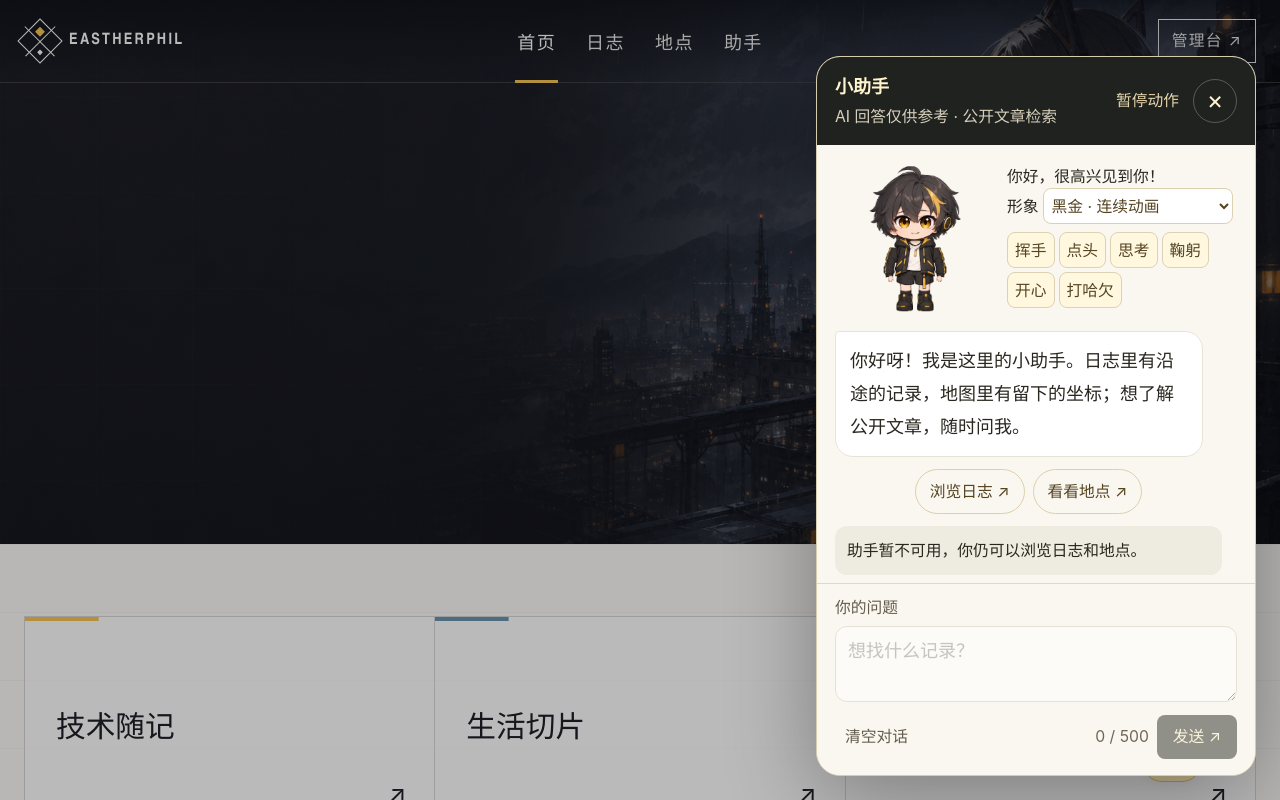
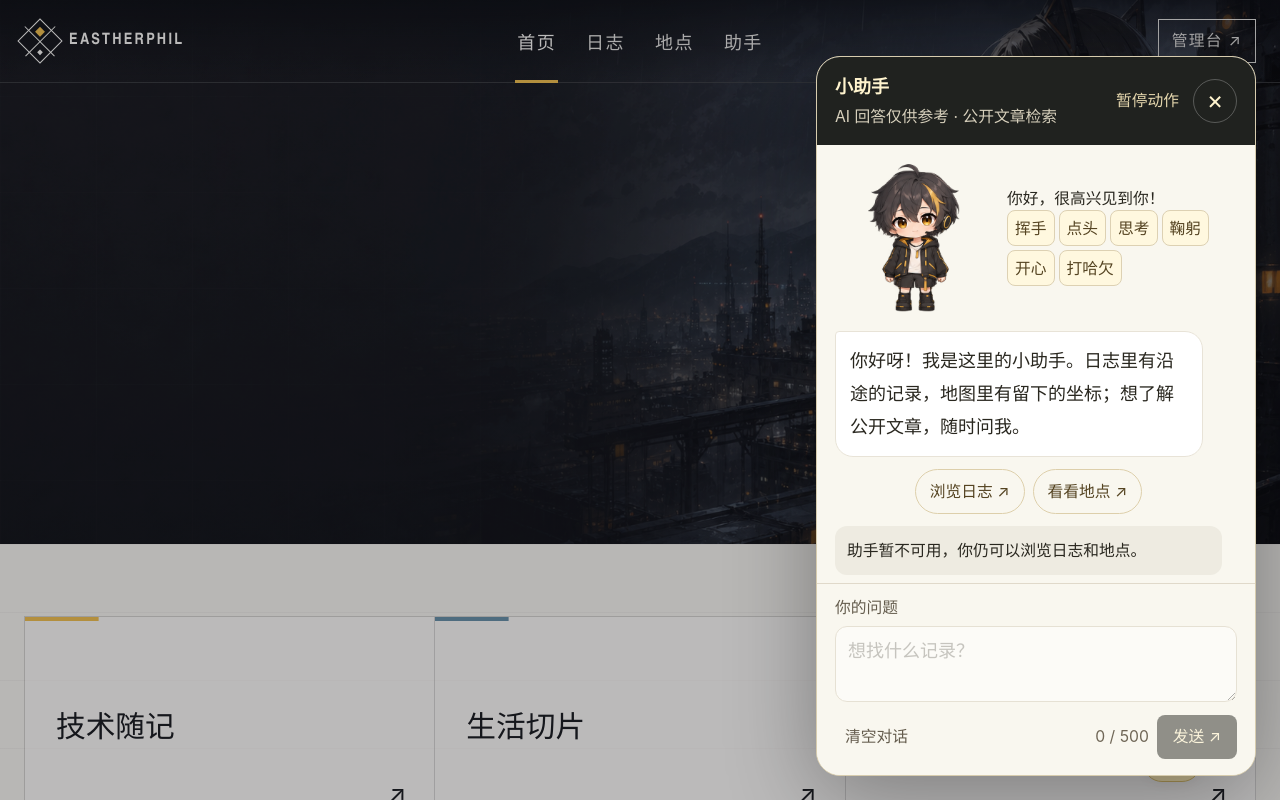
Before and after one commit to eoitsefy/personal-blog, a Next.js app: page / in a window 1280 px wide. Both pictures are taken after a click on the button "聊聊". Shown: the top 800 px of the page. Built offline with nearby package versions, Linux system fonts and the light colour scheme.

Commit message:
Restore original frame assistant and preserve portable motion briefs

```diff
--- a/scripts/verify-assistant-readability.mjs
+++ b/scripts/verify-assistant-readability.mjs
@@ -42,7 +42,8 @@ try {
     assert.ok((await bodyText.evaluate(el=>parseFloat(getComputedStyle(el).fontSize)))*scale>=14.4-0.01);
     await page.getByRole('button',{name:'打开小助手对话',exact:true}).click();
     const dialog=page.getByRole('dialog',{name:'小助手',exact:true});await dialog.waitFor();
-    await dialog.locator('select[aria-label="助手形象"]').selectOption('classic',{force:true});
+    assert.equal(await dialog.locator('select[aria-label="助手形象"]').count(),0);
+    assert.equal(await dialog.locator('[data-engine=frames]').count(),1);
     await page.waitForSelector('dialog canvas[data-ready=true]',{state:'attached'});
     const bubble=dialog.getByLabel('对话记录',{exact:true}).locator('p').first();
     assert.ok((await bubble.evaluate(el=>parseFloat(getComputedStyle(el).fontSize)))*scale>=14.4-0.01);
--- a/scripts/verify-character-frames.mjs
+++ b/scripts/verify-character-frames.mjs
@@ -25,17 +25,18 @@ try {
  for(const width of [1280,768,390,320]) {
   const context=await browser.newContext({viewport:{width,height:844}});
   const page=await context.newPage();page.on('pageerror',e=>errors.push(e.message));
-  const requestedSheets=new Set();
-  page.on('request',request=>{const path=new URL(request.url()).pathname;if(/chibi-.*-v4\.png$/.test(path))requestedSheets.add(path);});
+  const requestedSheets=new Set(),rigRequests=[];let queries=0;
+  page.on('request',request=>{const path=new URL(request.url()).pathname;if(/chibi-.*-v4\.png$/.test(path))requestedSheets.add(path);if(/rig-.*\.png$/.test(path))rigRequests.push(path);if(path==='/api/assistant/query')queries++;});
   await page.goto(base);await page.waitForSelector('[data-action] canvas[data-ready=true]');
   const floating=page.locator('[data-action]').first();
   assert.equal(await floating.evaluate(el=>getComputedStyle(el).transform),'none');
   assert.equal(await floating.evaluate(el=>{const b=el.getBoundingClientRect();return el.closest('button').contains(document.elementFromPoint(b.left+5,b.top+b.height/2));}),false);
   await page.getByRole('button',{name:'打开小助手对话',exact:true}).click();
   const dialog=page.getByRole('dialog',{name:'小助手',exact:true});
-  await dialog.getByRole('combobox',{name:'助手形象'}).selectOption('classic');
   await page.waitForSelector('dialog canvas[data-ready=true]');
-  assert.deepEqual([...requestedSheets],['/assistant/chibi-idle-v4.png'],'Legacy selection must not download every action');
+  assert.equal(await dialog.getByRole('combobox',{name:'助手形象'}).count(),0,'Layered skins must not be offered');
+  assert.equal(await floating.getAttribute('data-engine'),'frames');
+  assert.deepEqual([...requestedSheets],['/assistant/chibi-idle-v4.png'],'The original is default and must not download every action');
   const character=dialog.locator('[data-action]'),canvas=character.locator('canvas');
   await page.waitForSelector('dialog canvas[data-ready=true]');
   const box=await character.boundingBox(), pixels=[];
@@ -72,7 +73,9 @@ try {
   await page.keyboard.press('Escape');assert.equal(await dialog.isVisible(),false);
   await page.goto(base+'/assistant');await page.waitForSelector('canvas[data-ready=true]');
   assert.ok(await page.evaluate(()=>document.documentElement.scrollWidth<=innerWidth));
-  results.push({width,poses:pixels.length,fixedFeet:true,clearMargins:true,smoothTransitions:true});
+  assert.deepEqual(rigRequests,[],'Layered assets must not be downloaded');assert.equal(queries,0);
+  assert.equal(await page.locator('[data-engine=rig]').count(),0);
+  results.push({width,originalDefault:true,noLayeredAssets:true,poses:pixels.length,fixedFeet:true,clearMargins:true,smoothTransitions:true});
   await context.close();
  }
  const reduced=await browser.newContext({viewport:{width:390,height:844},reducedMotion:'reduce'});
--- a/src/components/assistant/chibi-assistant.tsx
+++ b/src/components/assistant/chibi-assistant.tsx
@@ -7,20 +7,13 @@ import { createPortal } from "react-dom";
 import { FormEvent, useEffect, useId, useRef, useState } from "react";
 import { ASSISTANT_GREETINGS, parseAssistantAnswer, pickAssistantGreeting, type AssistantAnswer } from "@/lib/assistant/ui";
 import styles from "./assistant-panel.module.css";
-import { RigCharacter } from "./rig-character";
-import { RIG_SKINS, type RigSkinId } from "@/lib/assistant/rig";
 import { CHARACTER_ACTIONS, CHARACTER_SHEETS, CHARACTER_FRAME_COUNT, CHARACTER_STAGE, PLAYFUL_ACTIONS, characterPose, characterSample, type CharacterAction } from "@/lib/assistant/character";
 
 type Settings = { enabled: boolean; maxQuestionChars: number };
 type Turn = { question: string; result: AssistantAnswer };
 
-type Avatar = RigSkinId | "classic";
-type CharacterProps = { action?: CharacterAction; small?: boolean; animate?: boolean; active?: boolean; avatar?: Avatar };
-function Character({avatar="gold",...props}:CharacterProps) {
-  const fallback=<LegacyCharacter {...props}/>;
-  return avatar==="classic"?fallback:<RigCharacter key={avatar} {...props} skin={avatar} fallback={fallback}/>;
-}
-function LegacyCharacter({ action = "idle", small = false, animate = true, active = true }: CharacterProps) {
+type CharacterProps = { action?: CharacterAction; small?: boolean; animate?: boolean; active?: boolean };
+function Character({ action = "idle", small = false, animate = true, active = true }: CharacterProps) {
   const [failed, setFailed] = useState(false);
   const sheet = useRef<HTMLCanvasElement>(null);
   useEffect(() => {
@@ -95,7 +88,7 @@ function LegacyCharacter({ action = "idle", small = false, animate = true, activ
     return () => { disposed = true; for (const image of images) { image.onload = null; image.onerror = null; } cancelAnimationFrame(tick); if (animation) { animation.onfinish = null; animation.cancel(); } reduced.removeEventListener("change", refresh); document.removeEventListener("visibilitychange", refresh); window.removeEventListener("resize", refresh); };
   }, [action, active, animate, failed]);
   // Draw registered pose rectangles, never translate the character viewport.
-  return <span className={styles.character} data-action={action} aria-hidden="true">
+  return <span className={styles.character} data-action={action} data-engine="frames" data-character-version="original-v4" aria-hidden="true">
     {failed ? <Image className={styles.fallbackCharacter} src="/assistant/chibi-idle-v3.png" alt="" width={1024} height={1536} sizes={small ? "180px" : "400px"} /> :
       <canvas ref={sheet} className={styles.spriteSheet} width={CHARACTER_STAGE.size} height={CHARACTER_STAGE.size} />}
   </span>;
@@ -111,7 +104,6 @@ export function ChibiAssistant({ floating = false, settings }: { floating?: bool
   const [open, setOpen] = useState(false), [started, setStarted] = useState(false);
   const [greeting, setGreeting] = useState<string>(ASSISTANT_GREETINGS[0]);
   const [animate, setAnimate] = useState(true), [wave, setWave] = useState(0);
-  const [avatar,setAvatar]=useState<Avatar>("gold");
   const trigger = useRef<HTMLButtonElement>(null);
   function show() {
     if (!started) { setGreeting(pickAssistantGreeting(Math.random())); setStarted(true); }
@@ -120,15 +112,14 @@ export function ChibiAssistant({ floating = false, settings }: { floating?: bool
   return <div className={`${floating ? styles.floating : styles.panel} ${animate ? "" : styles.still}`}>
     {!floating ? <><h1>小助手</h1><p className={styles.invitation}>有想找的记录吗？</p></> : null}
     <button ref={trigger} type="button" className={styles.launcher} onClick={show} aria-label="打开小助手对话" aria-haspopup="dialog" aria-expanded={open}>
-      <span key={wave}><Character avatar={avatar} action="idle" small={floating} animate={animate} active={!open} /></span><span className={styles.launcherLabel}>{floating ? "聊聊" : "点击和我聊聊"}</span>
+      <span key={wave}><Character action="idle" small={floating} animate={animate} active={!open} /></span><span className={styles.launcherLabel}>{floating ? "聊聊" : "点击和我聊聊"}</span>
     </button>
     {!floating ? <><div className={styles.introduction}>{ASSISTANT_GREETINGS[0]}</div><nav className={styles.explore} aria-label="浏览网站"><Link href="/posts">浏览日志 ↗</Link><Link href="/places">看看地点 ↗</Link></nav></> : null}
-    {started ? createPortal(<AssistantDialog avatar={avatar} onAvatar={setAvatar} open={open} greeting={greeting} initialSettings={settings} animate={animate} onAnimate={() => setAnimate(value => !value)} onClose={() => setOpen(false)} returnFocus={() => trigger.current?.focus({ preventScroll: true })} />, document.body) : null}
+    {started ? createPortal(<AssistantDialog open={open} greeting={greeting} initialSettings={settings} animate={animate} onAnimate={() => setAnimate(value => !value)} onClose={() => setOpen(false)} returnFocus={() => trigger.current?.focus({ preventScroll: true })} />, document.body) : null}
   </div>;
 }
 
-function AssistantDialog({ avatar,onAvatar,open, greeting, initialSettings, animate, onAnimate, onClose, returnFocus }: {
-  avatar:Avatar;onAvatar:(next:Avatar)=>void;
+function AssistantDialog({ open, greeting, initialSettings, animate, onAnimate, onClose, returnFocus }: {
   open: boolean; greeting: string; initialSettings?: Settings; animate: boolean; onAnimate: () => void; onClose: () => void; returnFocus: () => void;
 }) {
   const dialog = useRef<HTMLDialogElement>(null), closeButton = useRef<HTMLButtonElement>(null);
@@ -193,7 +184,7 @@ function AssistantDialog({ avatar,onAvatar,open, greeting, initialSettings, anim
     else if (!event.shiftKey && document.activeElement === last) { event.preventDefault(); first?.focus(); }
   }}>
     <header className={styles.header}><div><strong id={`${id}-title`}>小助手</strong><small>AI 回答仅供参考 · 公开文章检索</small></div><div className={styles.headerControls}><button className={styles.motion} type="button" onClick={onAnimate} aria-pressed={!animate}>{animate ? "暂停动作" : "开启动作"}</button><button ref={closeButton} type="button" onClick={close} aria-label="关闭小助手对话">×</button></div></header>
-    <div className={styles.companion}><button type="button" aria-label="让小助手点头" onClick={() => perform("nod")}><span key={touch}><Character avatar={avatar} action={pending ? "thinking" : action} small animate={animate} active={open} /></span></button><div className={styles.companionControls}><p>{pending ? "让我找找相关记录…" : turns.length ? "还想了解什么？" : "你好，很高兴见到你！"}</p><label className={styles.skinChoice}>形象<select aria-label="助手形象" value={avatar} onChange={event=>{const next=event.target.value;if(next==="classic"||Object.hasOwn(RIG_SKINS,next))onAvatar(next as Avatar);}}><option value="gold">黑金 · 连续动画</option><option value="mist">雾蓝 · 连续动画</option><option value="classic">原版 · 逐帧动画</option></select></label><div className={styles.actions} aria-label="助手动作">{PLAYFUL_ACTIONS.map(next => <button type="button" key={next} onClick={() => perform(next)} disabled={pending || !animate} aria-label={`播放${CHARACTER_ACTIONS[next].label}动作`}>{CHARACTER_ACTIONS[next].label}</button>)}</div></div></div>
+    <div className={styles.companion}><button type="button" aria-label="让小助手点头" onClick={() => perform("nod")}><span key={touch}><Character action={pending ? "thinking" : action} small animate={animate} active={open} /></span></button><div className={styles.companionControls}><p>{pending ? "让我找找相关记录…" : turns.length ? "还想了解什么？" : "你好，很高兴见到你！"}</p><div className={styles.actions} aria-label="助手动作">{PLAYFUL_ACTIONS.map(next => <button type="button" key={next} onClick={() => perform(next)} disabled={pending || !animate} aria-label={`播放${CHARACTER_ACTIONS[next].label}动作`}>{CHARACTER_ACTIONS[next].label}</button>)}</div></div></div>
     <div ref={messages} className={styles.messages} aria-label="对话记录" tabIndex={0}>
       <p className={styles.bubble}>{greeting}</p>
       {!turns.length ? <nav className={styles.explore} aria-label="助手推荐入口"><Link href="/posts" onClick={close}>浏览日志 ↗</Link><Link href="/places" onClick={close}>看看地点 ↗</Link></nav> : null}
--- a/src/lib/assistant/character.ts
+++ b/src/lib/assistant/character.ts
@@ -1,12 +1,13 @@
 // Twelve real intermediate drawings per action; versioned 4 × 3 sheets.
+import { CHARACTER_MOTION_TEMPLATES } from "./motion";
 export const CHARACTER_ACTIONS = {
-  idle: { label: "待机", row: 0, duration: 6000, loop: true },
-  wave: { label: "挥手", row: 1, duration: 1800, loop: false },
-  nod: { label: "点头", row: 2, duration: 1500, loop: false },
-  thinking: { label: "思考", row: 3, duration: 2400, loop: true },
-  bow: { label: "鞠躬", row: 4, duration: 2000, loop: false },
-  cheer: { label: "开心", row: 5, duration: 1800, loop: false },
-  yawn: { label: "打哈欠", row: 6, duration: 2600, loop: false },
+  idle: { ...CHARACTER_MOTION_TEMPLATES.idle, row: 0 },
+  wave: { ...CHARACTER_MOTION_TEMPLATES.wave, row: 1 },
+  nod: { ...CHARACTER_MOTION_TEMPLATES.nod, row: 2 },
+  thinking: { ...CHARACTER_MOTION_TEMPLATES.thinking, row: 3 },
+  bow: { ...CHARACTER_MOTION_TEMPLATES.bow, row: 4 },
+  cheer: { ...CHARACTER_MOTION_TEMPLATES.cheer, row: 5 },
+  yawn: { ...CHARACTER_MOTION_TEMPLATES.yawn, row: 6 },
 } as const;
 export type CharacterAction = keyof typeof CHARACTER_ACTIONS;
 export const PLAYFUL_ACTIONS: CharacterAction[] = ["wave", "nod", "thinking", "bow", "cheer", "yawn"];
@@ -43,9 +44,7 @@ export function characterPose(index: number) {
 }
 
 export function characterOffsets(action: CharacterAction) {
-  // Hold neutral, then close/reopen the eyelids through twelve actual poses.
-  return action === "idle" ? [0, .8, .816, .832, .848, .864, .88, .896, .912, .928, .944, .96, .985] :
-    [...Array.from({ length: CHARACTER_FRAME_COUNT }, (_, frame) => frame / CHARACTER_FRAME_COUNT), .975];
+  return CHARACTER_MOTION_TEMPLATES[action].offsets;
 }
 
 export function characterSample(action: CharacterAction, elapsed: number) {
--- /dev/null
+++ b/src/lib/assistant/motion.ts
@@ -0,0 +1,36 @@
+// Skin-neutral drawing brief and timing. No sprite paths, crops or rig joints.
+// 15 fps is the target for FUTURE genuine drawings, not the count of v4 assets.
+export const MOTION_AUTHORING_FPS = 15;
+const actionTimes = [...Array.from({ length: 12 }, (_, i) => i / 12), .975];
+export const CHARACTER_MOTION_TEMPLATES = {
+  idle: { label: "待机", duration: 6000, loop: true,
+    offsets: [0, .8, .816, .832, .848, .864, .88, .896, .912, .928, .944, .96, .985],
+    stages: ["双臂下垂、睁眼", "眼神放松", "眼睑下降15%", "眼睑下降30%", "半闭眼", "闭眼70%", "闭眼", "睁开30%", "睁开50%", "睁开70%", "睁开85%", "完全睁眼"] },
+  wave: { label: "挥手", duration: 1800, loop: false, offsets: actionTimes,
+    stages: ["双臂下垂", "手臂稍抬", "前臂抬起", "屈肘至胸前", "手掌至肩部", "张掌至脸侧", "手掌轻转向外", "手掌轻转向内", "脸侧放松", "放手至胸前", "手臂接近垂下", "双臂下垂"] },
+  nod: { label: "点头", duration: 1500, loop: false, offsets: actionTimes,
+    stages: ["正面中立", "下巴稍低", "低头5度", "低头10度", "低头15度", "低头18度", "保持低头、柔和闭眼", "抬至15度", "抬至10度", "抬至5度", "接近中立", "正面中立"] },
+  thinking: { label: "思考", duration: 2400, loop: true, offsets: actionTimes,
+    stages: ["双臂下垂", "前臂稍抬", "抬起前臂", "弯肘", "指尖至胸前", "指尖接近下巴", "触碰下巴", "托腮思考", "手离开下巴", "前臂降至中段", "手臂接近垂下", "双臂下垂"] },
+  bow: { label: "鞠躬", duration: 2000, loop: false, offsets: actionTimes,
+    stages: ["直立中立", "上身前倾3度", "前倾6度", "前倾9度", "前倾12度", "前倾15度", "前倾18度", "起身至15度", "起身至12度", "起身至9度", "起身至4度", "直立中立"] },
+  cheer: { label: "开心", duration: 1800, loop: false, offsets: actionTimes,
+    stages: ["双臂下垂", "双肘稍弯", "前臂稍抬", "双手至腰前", "双手至胸下", "小拳头至胸前", "微笑轻抬双手", "柔和笑眼", "放松微笑、手开始落下", "前臂至腰前", "双手接近垂下", "下垂中立微笑"] },
+  yawn: { label: "打哈欠", duration: 2600, loop: false, offsets: actionTimes,
+    stages: ["双臂下垂", "困倦眼睑、微张嘴", "一只前臂抬起", "手接近嘴", "手掩嘴、眼睛收窄", "掩嘴开始哈欠", "闭眼、掩嘴完整哈欠", "哈欠放松", "闭嘴半睁眼、手稍离开", "前臂下降一半", "手臂几乎垂下、睁眼", "双臂下垂中立"] },
+} as const;
+export type MotionAction = keyof typeof CHARACTER_MOTION_TEMPLATES;
+
+export function motionDrawingPlan(action: MotionAction) {
+  const template = CHARACTER_MOTION_TEMPLATES[action];
+  return {
+    fps: MOTION_AUTHORING_FPS,
+    frameCount: Math.ceil(template.duration * MOTION_AUTHORING_FPS / 1000),
+    // Exact time points are portable across character designs. Resting holds are
+    // intentional; repeated held drawings must never be counted as new poses.
+    keyPoses: template.stages.map((stage, i) => ({
+      stage, offset: template.offsets[i], timeMs: template.offsets[i] * template.duration,
+    })),
+    end: { stage: "回到双臂自然下垂的中立姿态", offset: template.offsets[12] },
+  };
+}
```
Also changed, not shown: 5 other files (tests, documents, lock files or other folders).
